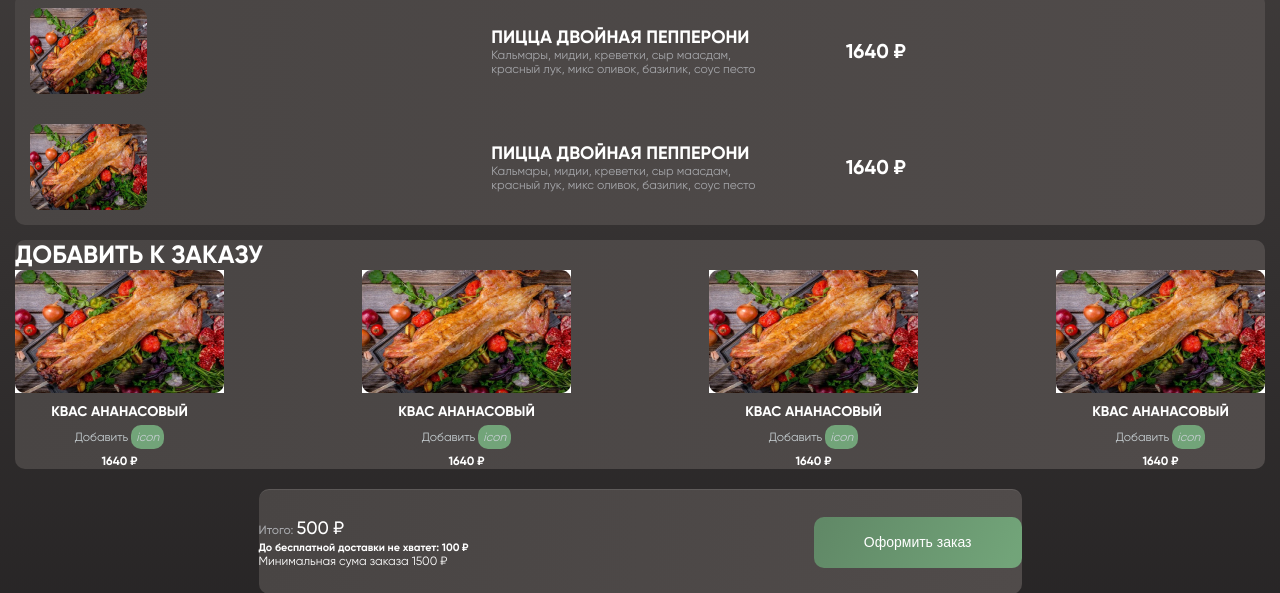
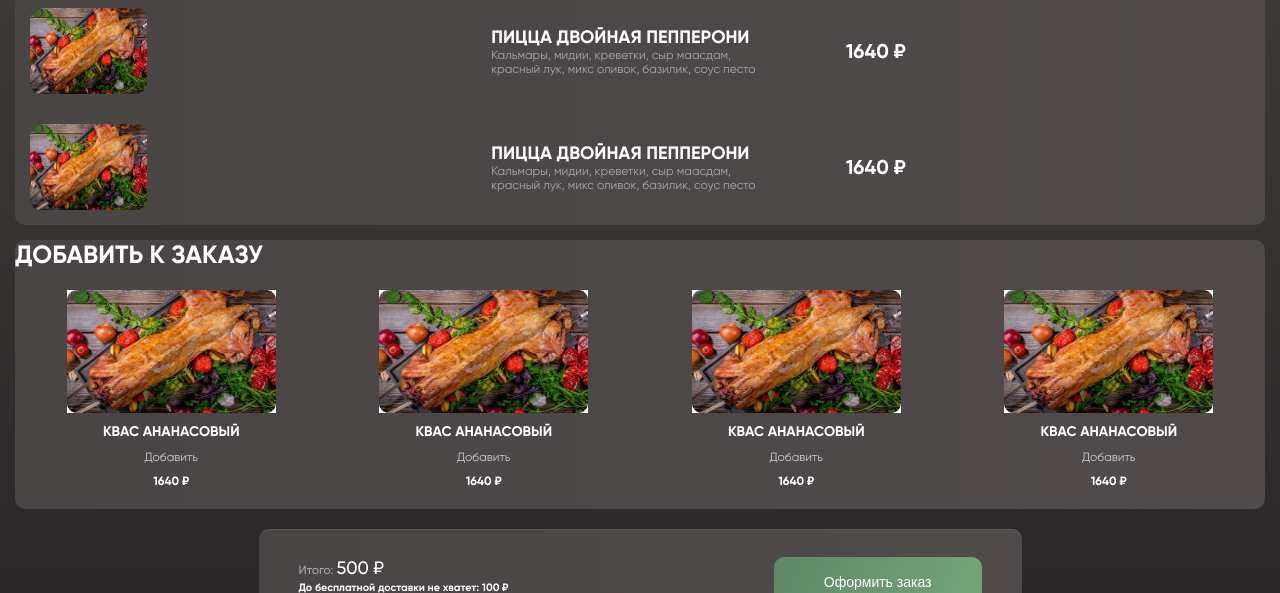
Before and after one commit to NineSirius/TestProject, a plain HTML site: page basket.html in a window 1280 px wide. Shown: the part 207-800 px from the top of the page. Drawn offline with nearby package versions, Linux system fonts and the light colour scheme; files that its build step writes are made by us from their sources; files whose address does not match are found by name.

Commit message:
adaprive fix

```diff
--- a/assets/scss/_basket.scss
+++ b/assets/scss/_basket.scss
@@ -114,6 +114,7 @@
   justify-content: center;
   align-items: center;
   gap: 10px;
+  padding: 20px;
   _500px {
     display: flex;
     flex-direction: column;
@@ -121,10 +122,14 @@
   }
 }
 .basket__order__conteiner {
-  display: flex;
-  justify-content: space-between;
+  display: grid;
+  grid-template-columns: repeat(4, 1fr);
   @include _992px {
-    flex-direction: column;
+    grid-template-columns: repeat(2, 1fr)
+  }
+
+  @include _500px {
+    grid-template-columns: repeat(1, 1fr);
   }
 }
 .basket__order {
@@ -133,6 +138,8 @@
   display: flex;
   flex-direction: column;
   margin-top: 15px;
+
+
 
   .basket__order__conteiner__block_h1 {
     font-weight: 700;
@@ -212,5 +219,14 @@
 margin: 0 auto;
   display: flex;
   align-items: center;
+  padding: 20px 40px;
   justify-content: space-between;
+
+  @include _500px {
+    flex-direction: column;
+    padding: 20px;
+    justify-content: unset;
+    gap: 20px;
+    text-align: center;
+  }
 }
--- a/assets/scss/_mixin.scss
+++ b/assets/scss/_mixin.scss
@@ -17,7 +17,7 @@
 }
 
 @mixin _500px {
-  @media (max-width: 320px) {
+  @media (max-width: 500px) {
     @content;
   }
 }
--- a/basket.html
+++ b/basket.html
@@ -139,7 +139,7 @@
               >КВАС АНАНАСОВЫЙ</span
             >
             <span class="basket__order__conteiner__block_span"
-              >Добавить <i class="basket__select-menu__icon">icon</i></span
+              >Добавить <i class="icon-plus"></i></span
             >
             <span class="basket__order__conteiner__block_h2">1640 ₽</span>
           </div>
@@ -153,7 +153,7 @@
               >КВАС АНАНАСОВЫЙ</span
             >
             <span class="basket__order__conteiner__block_span"
-              >Добавить <i class="basket__select-menu__icon">icon</i></span
+              >Добавить <i class="icon-plus"></i></span
             >
             <span class="basket__order__conteiner__block_h2">1640 ₽</span>
           </div>
@@ -167,7 +167,7 @@
               >КВАС АНАНАСОВЫЙ</span
             >
             <span class="basket__order__conteiner__block_span"
-              >Добавить <i class="basket__select-menu__icon">icon</i></span
+              >Добавить <i class="icon-plus"></i></span
             >
             <span class="basket__order__conteiner__block_h2">1640 ₽</span>
           </div>
@@ -181,7 +181,7 @@
               >КВАС АНАНАСОВЫЙ</span
             >
             <span class="basket__order__conteiner__block_span"
-              >Добавить <i class="basket__select-menu__icon">icon</i></span
+              >Добавить <i class="icon-plus"></i></span
             >
             <span class="basket__order__conteiner__block_h2">1640 ₽</span>
           </div>
```
